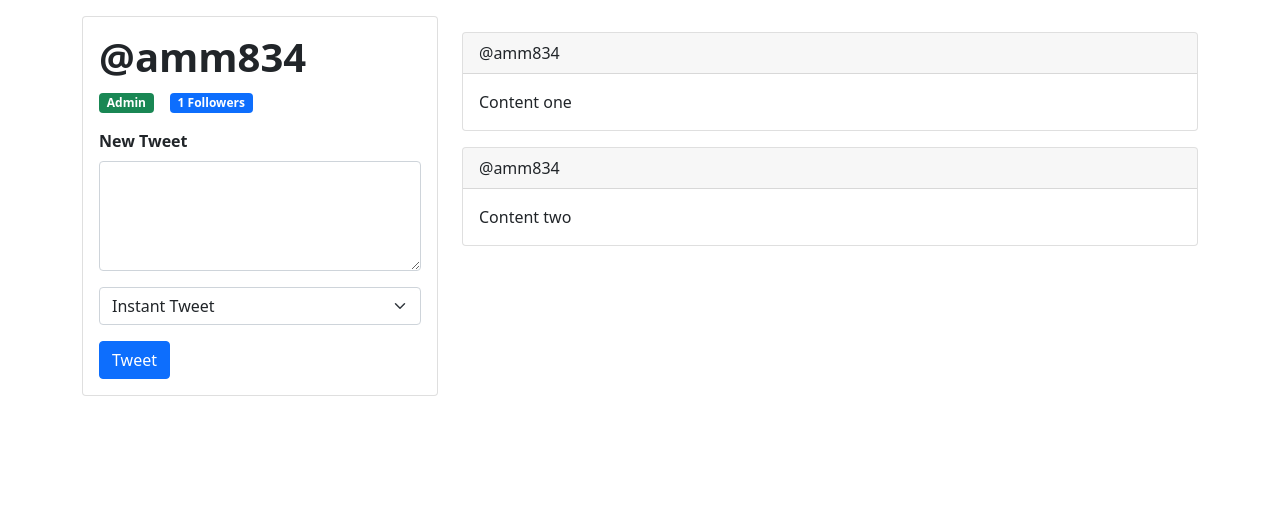
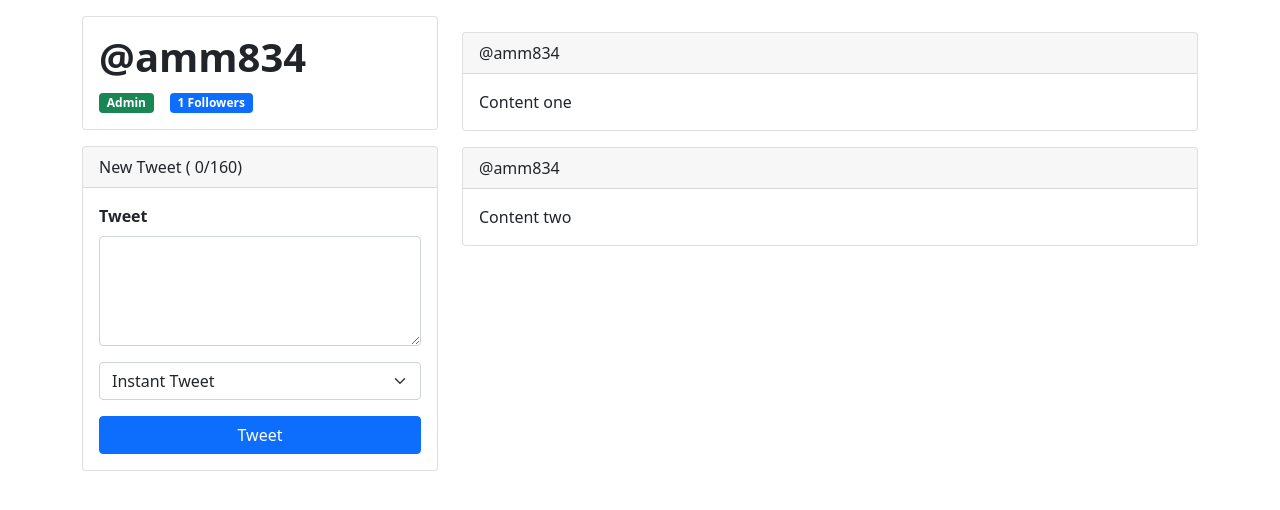
Before and after one commit to theaungmyatmoe/twitter-vue3, a Vue app: page / in a window 1280 px wide. Shown: the top 510 px of the page. Built offline with nearby package versions, Linux system fonts and the light colour scheme.

Commit message:
Styling and CSS binding
Signed-off-by: Aung Myat Moe <aungmyatmoe834@gmail.com>

```diff
--- a/src/components/UserProfile.vue
+++ b/src/components/UserProfile.vue
@@ -25,7 +25,7 @@ export default {
           {id: 1, content: 'Content one'},
           {id: 2, content: 'Content two'},
         ]
-      }
+      },
     }
   },
   mounted() {
@@ -58,6 +58,9 @@ export default {
   computed: {
     full_name() {
       return `${this.user.first_name} ${this.user.last_name}`
+    },
+    tweetCount() {
+      return this.tweet.content.length;
     }
   },
 
@@ -71,18 +74,29 @@ export default {
       <div class="col-md-4">
         <div class="card">
           <div class="card-body">
+            <!--            Profile info-->
             <div>
               <h3 class="display-6 fw-bold">@{{ user.username }}</h3>
               <span v-if="user.isAdmin" class="badge bg-success"> Admin </span>
               <span class="badge bg-primary ms-3">{{ followers }} Followers</span>
             </div>
-            <!-- New tweet-->
-            <div class="mt-3">
+          </div>
+        </div>
+
+        <!--             New tweet-->
+        <div class="card mt-3">
+          <div class="card-header">
+            New Tweet
+            ( {{ tweetCount }}/160)
+          </div>
+          <div class="card-body">
             <form @submit.prevent="postTweet">
               <div class="mb-3">
-                  <label for="newTweet" class="form-label fw-bold">New Tweet</label>
+                <label for="newTweet" class="form-label fw-bold"
+                >Tweet</label>
                 <textarea id="newTweet" rows="4" class="form-control"
                           v-model="tweet.content"
+                          :class="{'is-invalid' : tweetCount > 160}"
                 ></textarea>
               </div>
               <div class="mb-3">
@@ -95,9 +109,8 @@ export default {
                   </option>
                 </select>
               </div>
-                <button type="submit" class="btn btn-primary">Tweet</button>
+              <button type="submit" class="btn btn-primary w-100  ">Tweet</button>
             </form>
-            </div>
           </div>
         </div>
       </div>
```
Lines whose indentation alone changed are shown as unchanged.
